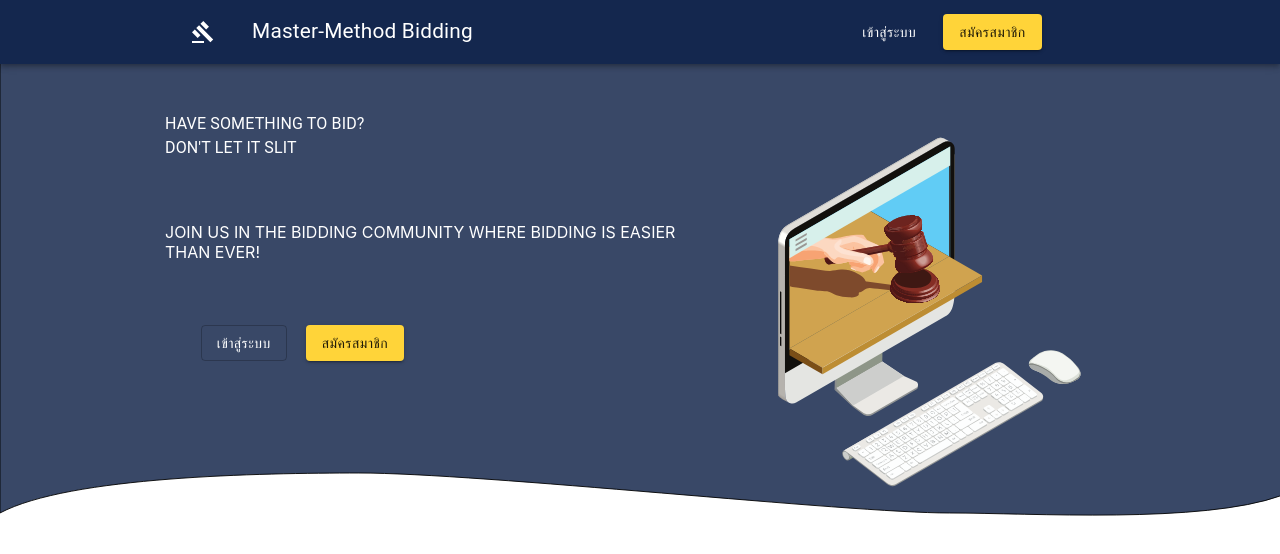
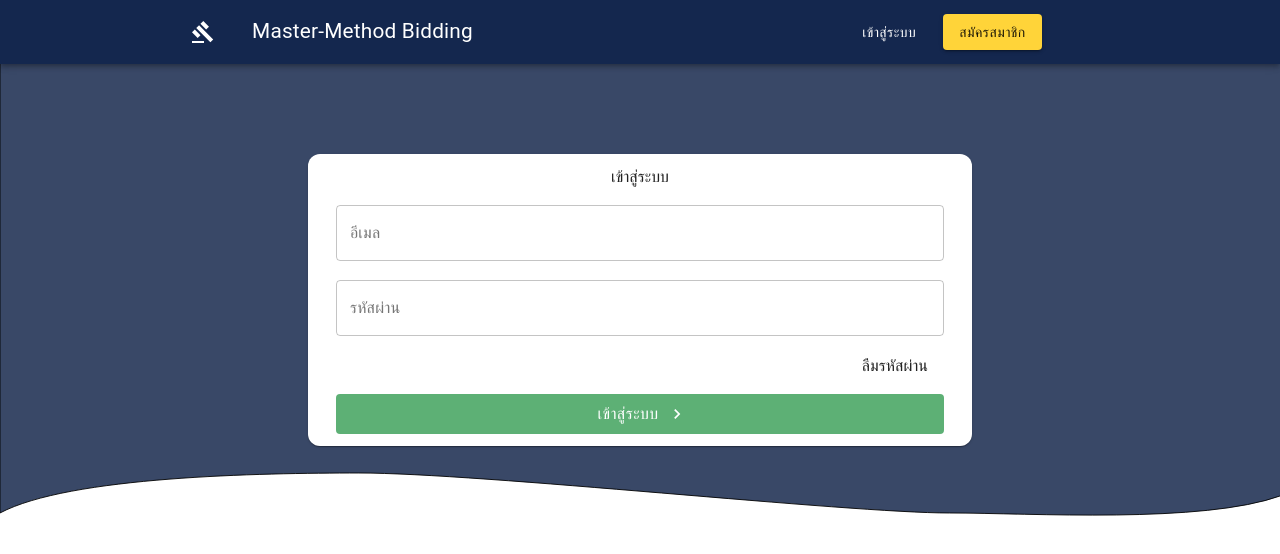
Before and after one commit to yooooyyooooy/line_auction, a React (Create React App) app: page /login in a window 1280 px wide. Shown: the top 554 px of the page. Built offline with nearby package versions, Linux system fonts and the light colour scheme.

Commit message:
fix reponsive background and login page

```diff
--- a/src/components/App.js
+++ b/src/components/App.js
@@ -7,6 +7,7 @@ import History from "../pages/History"
 import Shops from "../pages/Shops"
 import AddShops from  "../pages/AddShops"
 import Items from "../pages/Items"
+import Login from "../pages/Login"
 
 import {
   BrowserRouter as Router,
@@ -35,6 +36,9 @@ export default function App() {
             <AddShops/>
           </Route>
           <Route path="/items/:id" component = {Items}/>
+          <Route path="/login">
+            <Login/>
+          </Route>
           <Route path="/">
             <Home />
           </Route>
--- /dev/null
+++ b/src/components/Background.js
@@ -0,0 +1,20 @@
+import React from "react"
+import backGroundDesktop from "../image/backgroundDesktop.svg";
+import {Box} from "@material-ui/core"
+
+export default function Background() {
+    return (
+        <Box width="100%" style={{backgroundColor:"red"}}>
+        <img
+          style={{
+            position: "absolute",
+            zIndex: -1,
+            top: "0",
+            width:"100%"
+          }}
+          src={backGroundDesktop}
+          alt="backGroundDesktop"
+        />
+        </Box>
+    )
+}
--- a/src/components/LandingDesktop.js
+++ b/src/components/LandingDesktop.js
@@ -3,20 +3,12 @@ import { Box, Typography, Button } from "@material-ui/core";
 import backGroundDesktop from "../image/backgroundDesktop.svg";
 import imageDesktop from "../image/imageDesktop.svg";
 import YellowButton from "./YellowButton"
+import Background from "./Background"
 export default function LandingDesktop() {
   return (
     <>
       <Box width="100%">
-        <img
-          style={{
-            position: "absolute",
-            zIndex: -1,
-            top: "0",
-            maxWidth: "100%",
-          }}
-          src={backGroundDesktop}
-          alt="backGroundDesktop"
-        />
+        <Background/>
         <Box
           display="flex"
           justifyContent="center"
--- /dev/null
+++ b/src/components/LoginCard.js
@@ -0,0 +1,33 @@
+import React from "react"
+import RoundPaper from "./RoundPaper"
+import {Box,TextField,Button} from "@material-ui/core"
+import GreenButton from "./GreenButton"
+import NavigateNextIcon from "@material-ui/icons/NavigateNext";
+
+
+export default function LoginCard() {
+    return (
+        <RoundPaper style={{width:"50%",margin:"auto",marginTop:"7%"}}>
+            <Box style={{justifyContent:"center",display:"flex"}}>
+                เข้าสู่ระบบ
+            </Box>
+            <Box width="95%" marginX="auto" marginTop="3%">
+                <TextField id="outlined-basic" label="อีเมล" variant="outlined" style={{width:"100%"}} />
+            </Box>
+            <Box width="95%" marginX="auto" marginTop="3%">
+                <TextField id="outlined-basic" label="รหัสผ่าน" variant="outlined" style={{width:"100%"}} />
+            </Box>
+            <Box width="90%" overflow="hidden" marginX="auto" marginTop="3%" >
+                <Box style={{float:"right"}}>
+                    <span>
+                        ลืมรหัสผ่าน
+                    </span>
+                </Box>
+            </Box>
+            <Box width="95%" marginX="auto" marginTop="3%">
+                <GreenButton text="เข้าสู่ระบบ" icon={<NavigateNextIcon />}/>
+            </Box>
+        </RoundPaper>
+
+    )
+}
--- /dev/null
+++ b/src/pages/Login.js
@@ -0,0 +1,15 @@
+import React from "react"
+import Navbar from "../components/Navbar"
+import Background from "../components/Background"
+import LoginCard from "../components/LoginCard"
+
+export default function Login() {
+
+    return (
+        <>
+            <Navbar/>
+            <Background/>
+            <LoginCard/>
+        </>
+    )
+}
```
Also changed, not shown: src/image/backgroundDesktop.svg.
